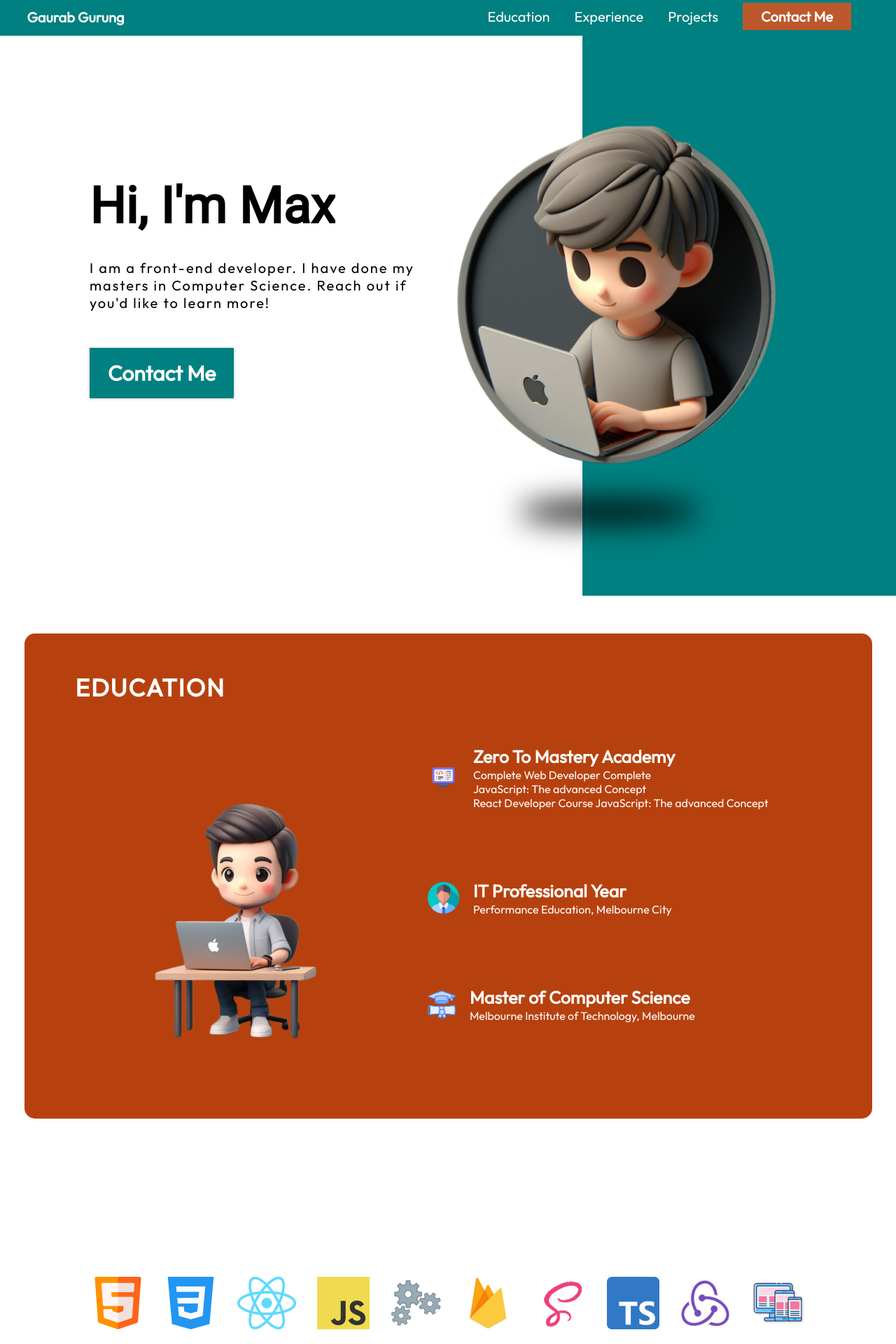
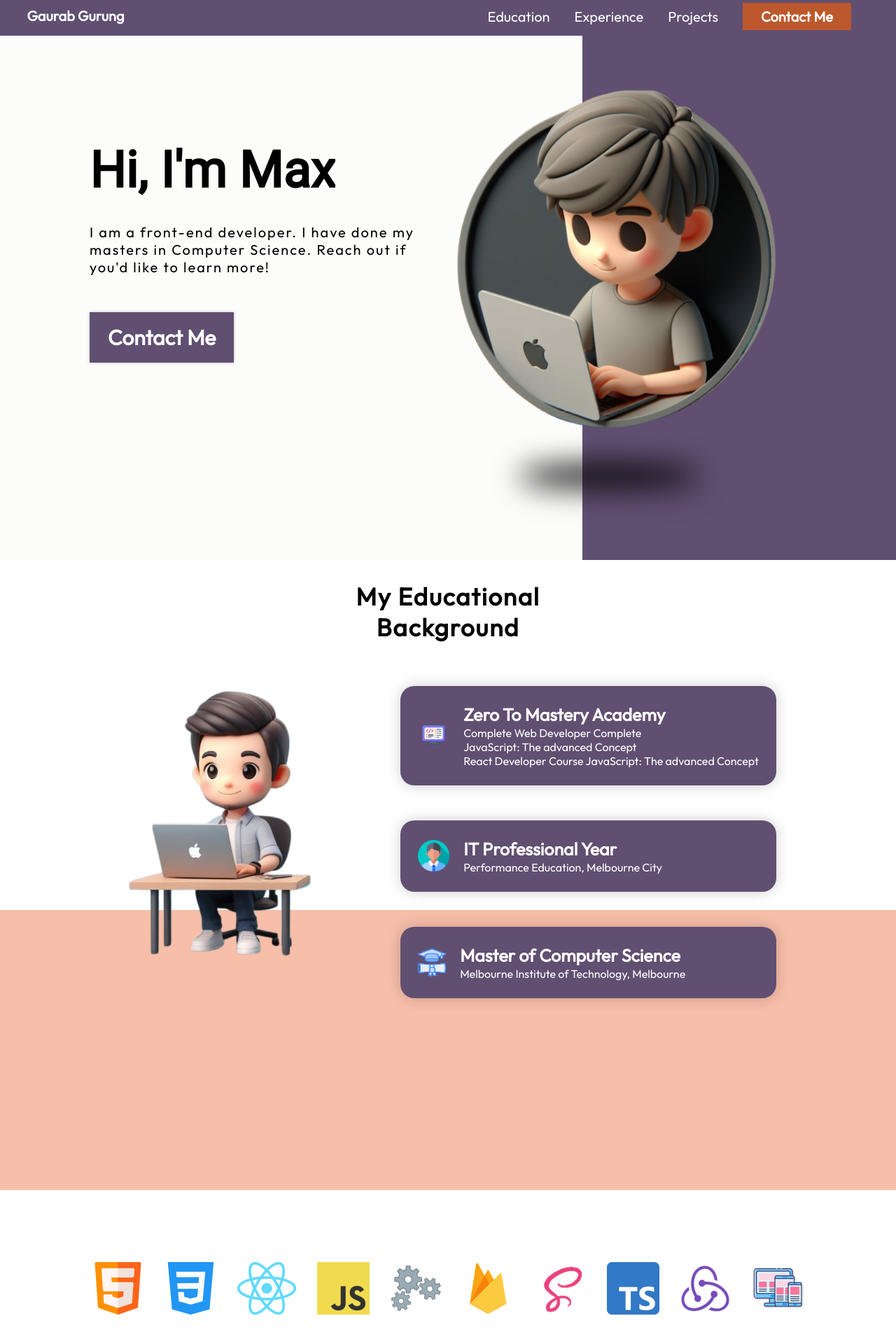
Before and after one commit to GaurabGurung/My-PortFolio, a React (Vite) app: page / in a window 1280 px wide. Shown: the top 1920 px of the page at 70% size. Built offline with nearby package versions, Linux system fonts and the light colour scheme.

Commit message:
added some changes in the styling

```diff
--- a/src/components/education-section/education-section.jsx
+++ b/src/components/education-section/education-section.jsx
@@ -27,7 +27,7 @@ const EducationSection = () => {
             alt="Profeesion_year_icon"
             className={styles.pyIcon}
           />
-          <div className={styles.itemItext}>
+          <div className={styles.itemText}>
             <h3>IT Professional Year</h3>
             <p>Performance Education, Melbourne City</p>
           </div>
--- a/src/components/education-section/education-section.module.css
+++ b/src/components/education-section/education-section.module.css
@@ -6,7 +6,9 @@
   flex-direction: column;
   gap: 50px;
   margin-bottom: 10%;
+  color: black;
 }
+
 .aboutItem {
   display: flex;
   flex-direction: row;
@@ -14,15 +16,13 @@
   border-radius: 20px;
   list-style: none;
   padding: 25px;
-  background: linear-gradient(
-    90deg,
-    rgba(165, 215, 232, 0.42) 0%,
-    rgba(255, 255, 255, 0) 100%
-  );
+  background: var(--color-primary);
   background-size: 0 100%;
   background-repeat: no-repeat;
   transition: 0.4s;
   cursor: pointer;
+  box-shadow: 0 0 20px rgba(0, 0, 0, 0.2);
+  color: white;
 }
 
 .aboutItem:hover {
--- a/src/components/education/education.jsx
+++ b/src/components/education/education.jsx
@@ -31,8 +31,16 @@ const Education = () => {
 
   return (
     <div className={styles.container} id="education">
+      <img
+        className={styles.heroImg}
+        src={isClicked ? Img3 : isHovered ? Img2 : Img1}
+        alt="hero_image"
+      />
+      <h2 className={styles.title}>
+        My Educational <br /> Background
+      </h2>
+      <div className={styles.sectionCotainer}>
         <section className={styles.section}>
-        <h2 className={styles.title}>Education</h2>
           <div
             className={styles.content}
             onMouseEnter={handleMouseEnter}
@@ -41,15 +49,11 @@ const Education = () => {
             onMouseUp={handleClickRelease}
             onMouseOut={handleClickRelease}
           >
-          <img
-            className={styles.heroImg}
-            src={isClicked ? Img3 : isHovered ? Img2 : Img1}
-            alt="hero_image"
-          />
-
             <EducationSection />
           </div>
         </section>
+      </div>
+      <div className={styles.block} />
     </div>
   );
 };
--- a/src/components/education/education.module.css
+++ b/src/components/education/education.module.css
@@ -1,29 +1,64 @@
 @import "../../vars.css";
 
-.container {
+/* .container {
+  position: relative;
   height: 100vh;
   margin-top: 0;
   display: flex;
+  flex-direction: column;
+  align-items: flex-end;
+  justify-content: center;
+  margin-top: 0px;
+} */
+.container {
+  height: 100vh;
+}
+.sectionCotainer {
+  display: flex;
+  flex-direction: row;
+  justify-content: flex-end;
+  margin-right: 10%;
+}
+
+.section {
+  /* box-shadow: 0px 10px 20px rgba(214, 204, 204, 0.5); */
+  width: 50%;
+  padding-top: 2%;
+  display: flex;
+  flex-direction: column;
   align-items: center;
-  justify-content: center;
+  position: absolute;
+  z-index: 3;
 }
-.section {
-  background-color: #b7410e;
+
+/* .section {
+  box-shadow: 0px 10px 20px rgba(214, 204, 204, 0.5);
   border-radius: 15px;
   z-index: 1;
-  width: 1211px;
-  height: 693px;
-  padding-left: 73px;
-  padding-top: 55px;
+  width: 600px;
+  height: 600px;
+  background-color: white;
+  z-index: 2;
+  margin-top: 10%;
+} */
+
+.block {
+  position: absolute;
+  background: #f7bea9;
+  height: 50vh;
+  width: 100vw;
+  z-index: 1;
+  top: 1300px;
 }
 
 .title {
-  color: var(--color-text);
+  color: black;
   font-size: 35px;
   font-weight: 700;
   letter-spacing: 1.75px;
-  text-transform: uppercase;
   margin-bottom: 30px;
+  text-align: center;
+  margin-top: 30px;
 }
 .content {
   display: flex;
@@ -35,6 +70,10 @@
   width: 30%;
   cursor: pointer;
   margin: 25px 60px;
+  position: absolute;
+  z-index: 2;
+  left: 5vw;
+  top: 120vh;
 }
 
 @media screen and (max-width: 830px) {
@@ -49,4 +88,12 @@
   .heroImg {
     display: none;
   }
+  .section {
+    width: 80%;
+  }
+  .sectionCotainer {
+    justify-content: center;
+    margin-right: 0;
+    padding-right: 10px;
+  }
 }
--- a/src/components/hero/hero.module.css
+++ b/src/components/hero/hero.module.css
@@ -10,7 +10,7 @@
   padding-left: 10%;
   padding-right: 10%;
   padding-bottom: 130px;
-  background: white;
+  background: #fcfcfb;
   height: 100vh;
 }
 
@@ -46,7 +46,7 @@
 
 .containerBtn {
   text-decoration: none;
-  background-color: #008080;
+  background-color: var(--color-primary);
   color: var(--color-text);
   font-size: 30px;
   font-weight: 600;
@@ -91,7 +91,7 @@
 
 .sideColor {
   position: absolute;
-  background: #008080;
+  background: var(--color-primary);
   right: 0px;
   top: 0px;
   z-index: 0;
@@ -115,7 +115,7 @@
     bottom: 2px;
     left: 0;
     top: 0px;
-    background: #008080;
+    background: var(--color-primary);
     z-index: 0;
   }
 
--- a/src/components/nav-bar/nav-bar.module.css
+++ b/src/components/nav-bar/nav-bar.module.css
@@ -1,15 +1,15 @@
 @import "../../vars.css";
 
 .navbar {
-  position: relative;
+  position: fixed;
   display: flex;
-  align-items: center;
-  justify-content: space-between;
+  width: 100vw;
   padding: 0px 5% 13px 3%;
   z-index: 5;
-  background-color: #008080;
+  background-color: var(--color-primary);
+  flex-direction: row;
+  justify-content: space-between;
 }
-
 .title {
   font-size: 20px;
   font-weight: 600;
--- a/src/vars.css
+++ b/src/vars.css
@@ -3,7 +3,7 @@
 :root {
   /* Colors */
   --color-text: #fff;
-  --color-primary: #576cbc;
+  --color-primary: #604f71;
   --color-secondary: #19376d;
   --color-dark: #0b2447;
   --color-bg: #04152d;
```
Lines whose indentation alone changed are shown as unchanged.
